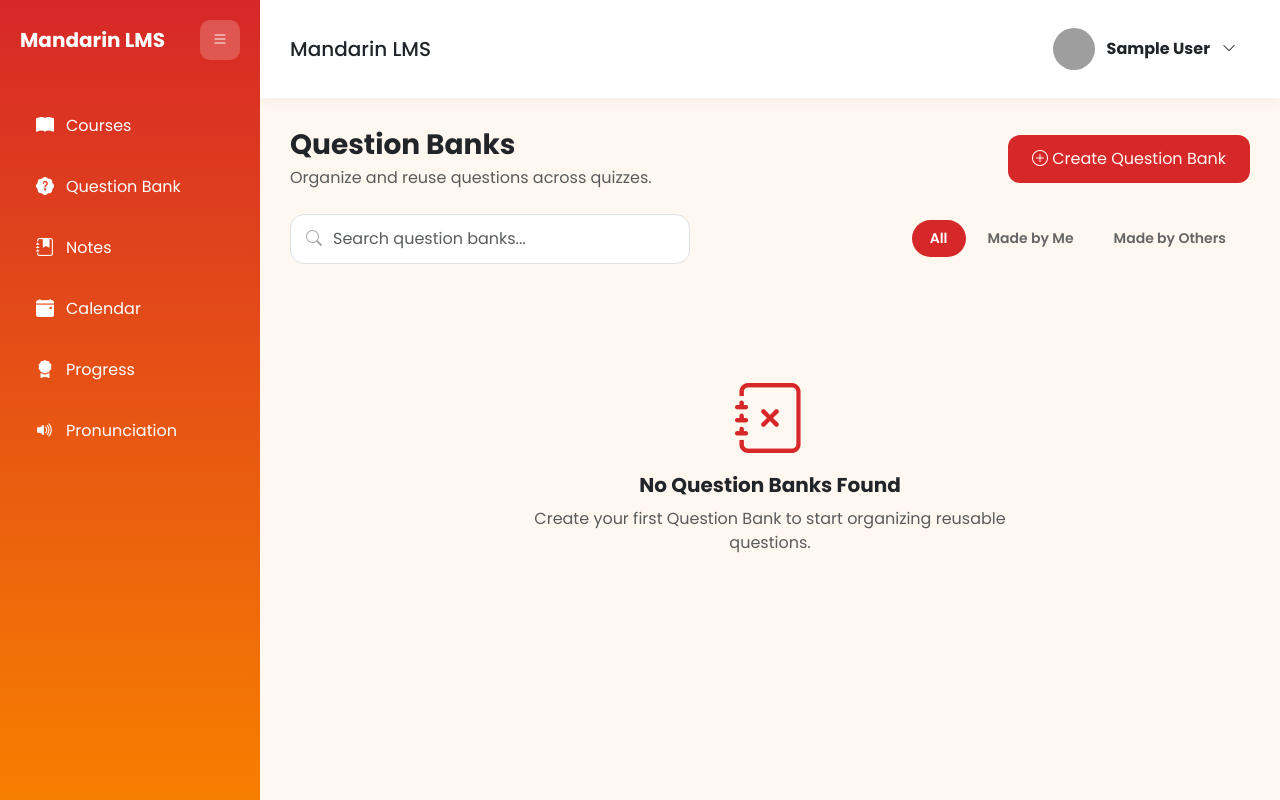
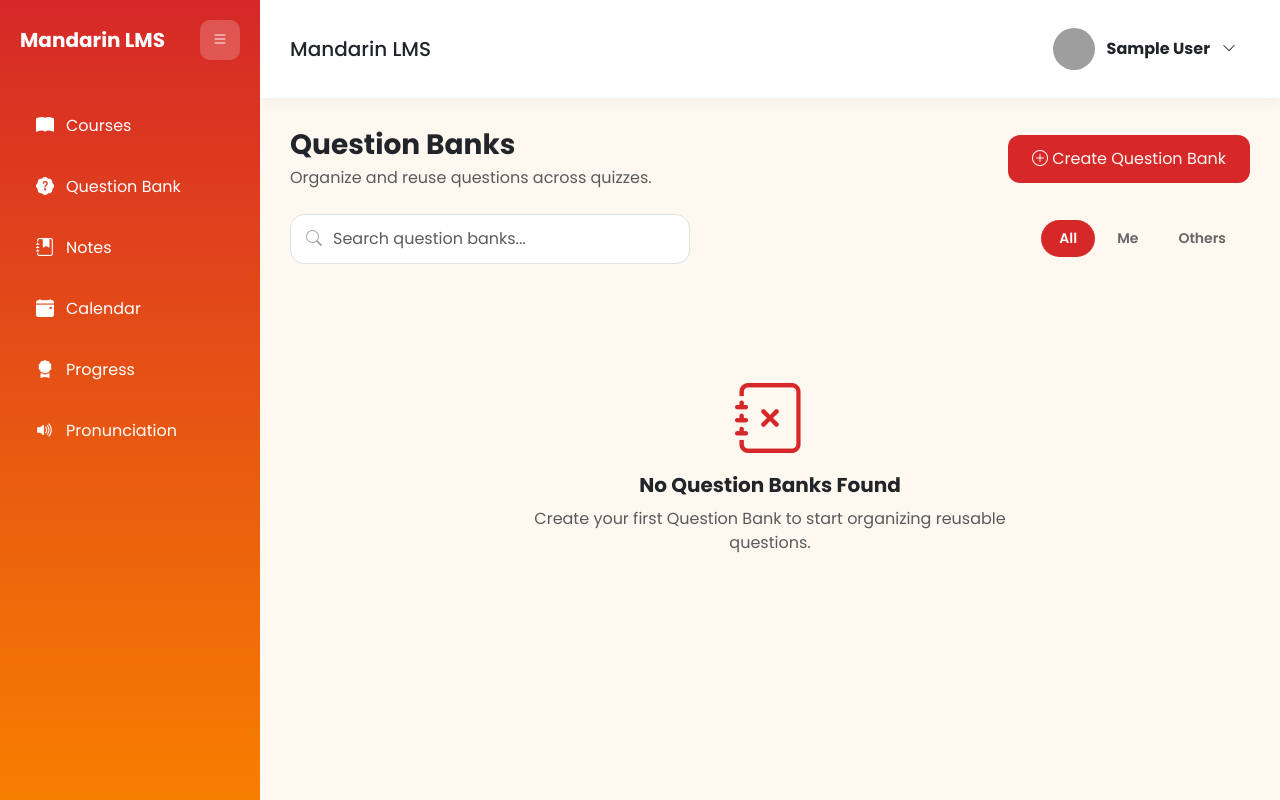
Before and after one commit to EylinJois/ta_1, a Laravel app: page /questionbank in a window 1280 px wide. Run offline with Laravel 10, Linux system fonts and the light colour scheme; the visitor is signed in with stand-in values (Sample User, id 1); data that the repository does not hold is empty; some libraries are stand-ins or nearby versions; grey boxes are pictures that could not be loaded.

Commit message:
coba cuy

```diff
--- a/resources/views/quiz/bank/index.blade.php
+++ b/resources/views/quiz/bank/index.blade.php
@@ -57,12 +57,12 @@
 
         <a href="{{ route('questionbank.index', array_filter(['search' => $search, 'filter' => 'mine'])) }}"
             class="filter-pill {{ $filter === 'mine' ? 'active' : '' }}">
-            Made by Me
+            Me
         </a>
 
         <a href="{{ route('questionbank.index', array_filter(['search' => $search, 'filter' => 'others'])) }}"
             class="filter-pill {{ $filter === 'others' ? 'active' : '' }}">
-            Made by Others
+            Others
         </a>
 
     </div>
```
